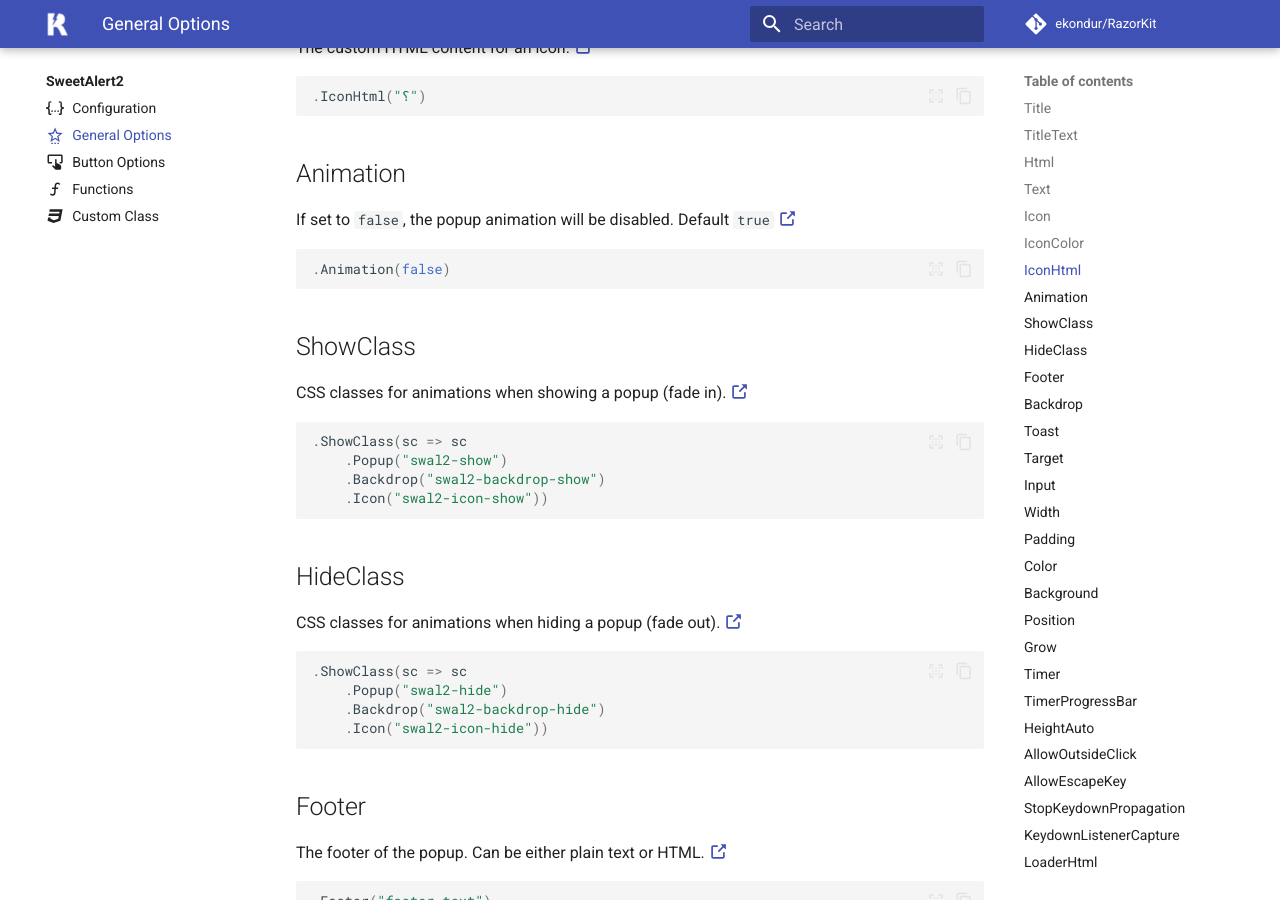
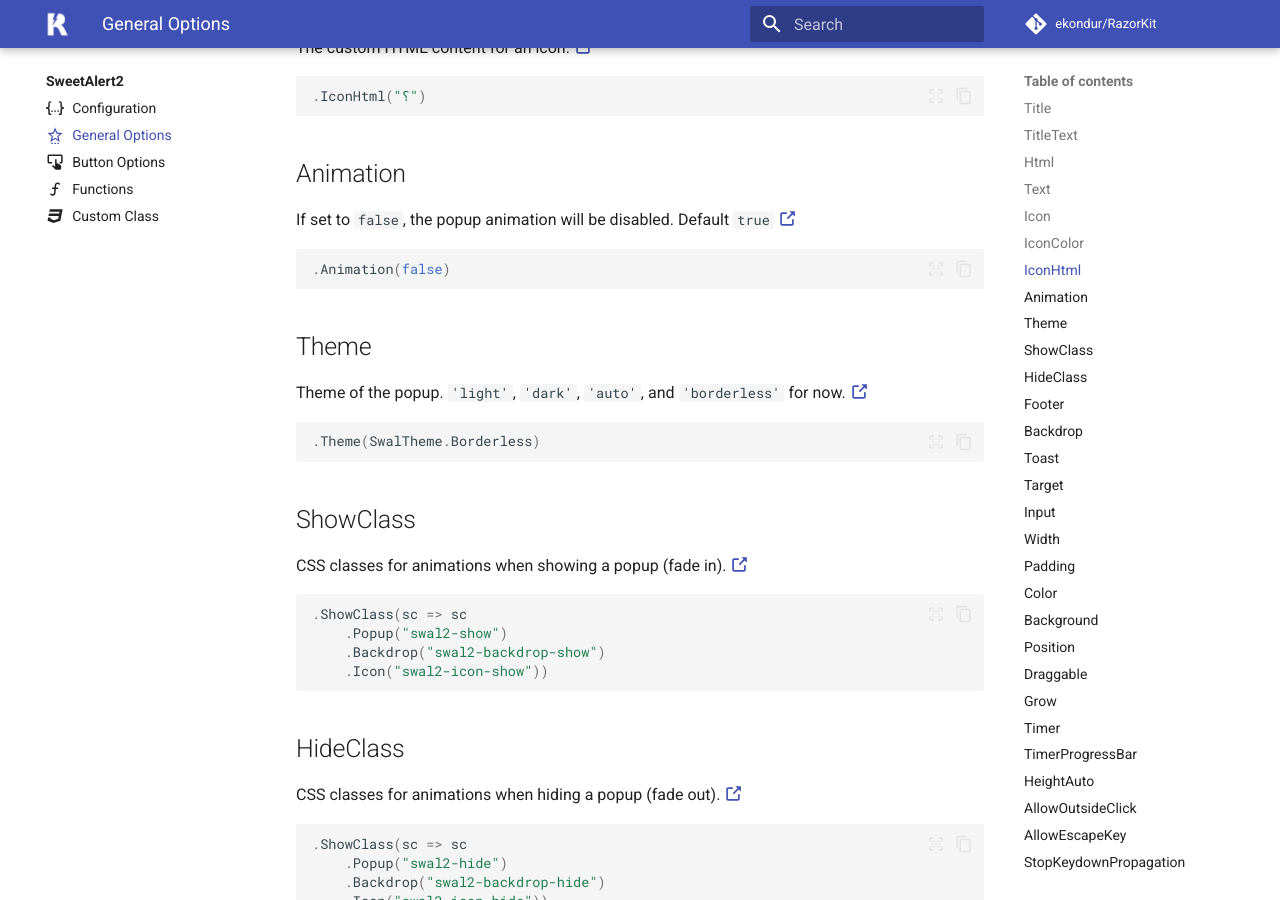
Before and after one commit to ekondur/RazorKit, an MkDocs documentation site: the page built from docs/sweetalert2/general.md, in a window 1280 px wide and 900 px high, scrolled down 1480 px. Built offline with MkDocs 1.6.1 and Material for MkDocs 9.7.7, drawn with Linux system fonts in a browser that asks for light colours; comment, search, counter and statistics services are not loaded; some of the changed text lies outside the part shown.

Commit message:
v1.0.2 released

````diff
--- a/docs/sweetalert2/general.md
+++ b/docs/sweetalert2/general.md
@@ -60,6 +60,13 @@ If set to ```false```, the popup animation will be disabled. Default ```true```
 [:octicons-link-external-16:](https://sweetalert2.github.io/#animation)
 ```csharp
 .Animation(false)
+```
+
+## Theme
+Theme of the popup. ```'light'```, ```'dark'```, ```'auto'```, and ```'borderless'``` for now.
+[:octicons-link-external-16:](https://sweetalert2.github.io/#theme)
+```csharp
+.Theme(SwalTheme.Borderless)
 ```
 
 ## ShowClass
@@ -157,6 +164,13 @@ Popup window position. Default ```'center'```
 [:octicons-link-external-16:](https://sweetalert2.github.io/#position)
 ```csharp
 .Position(SwalPosition.Top)
+```
+
+## Draggable
+Enable draggable modal. Default ```false```
+[:octicons-link-external-16:](https://sweetalert2.github.io/#examples)
+```csharp
+.Draggable(true)
 ```
 
 ## Grow
````
Also changed, not shown: 1 other file.
